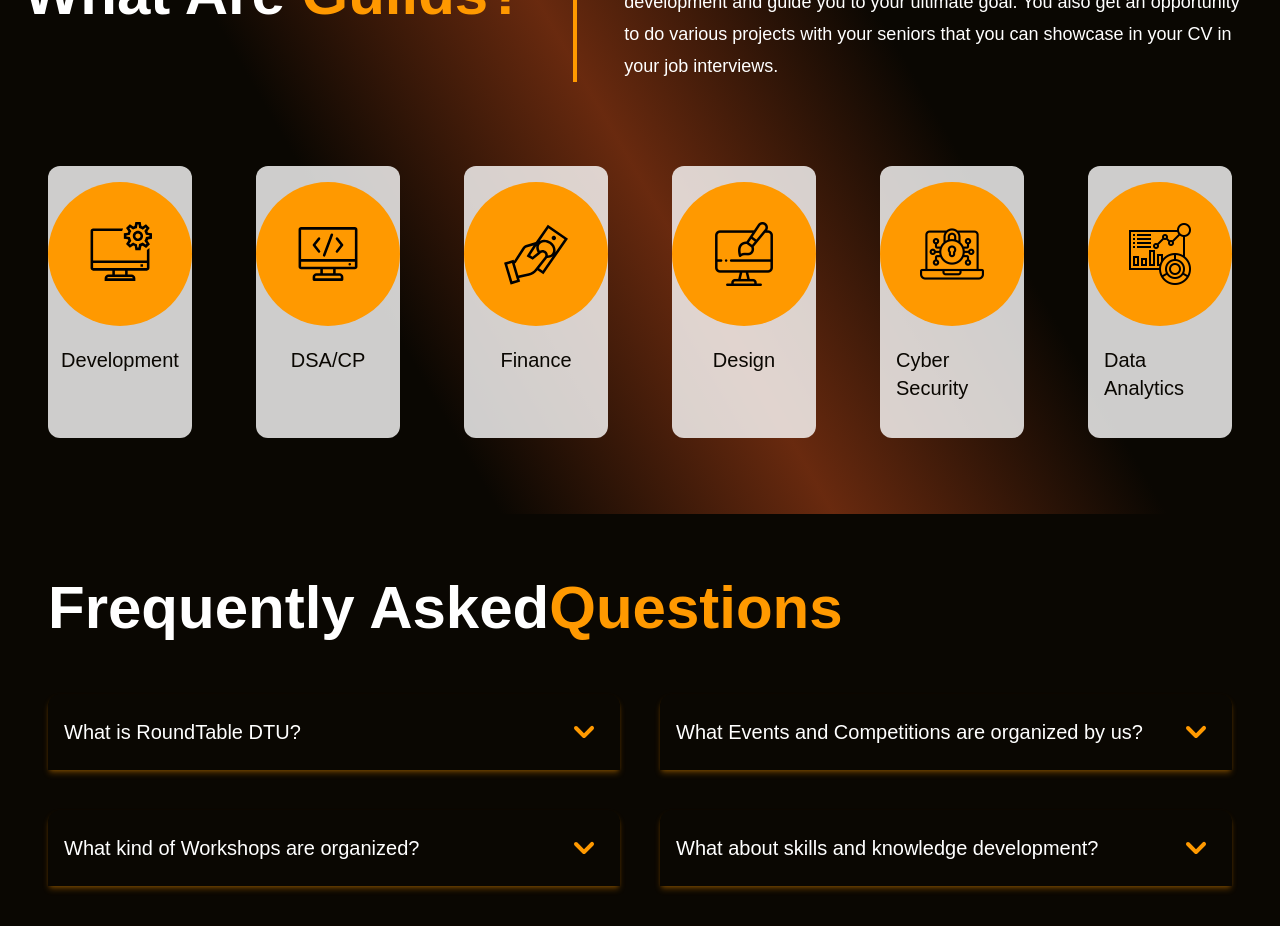
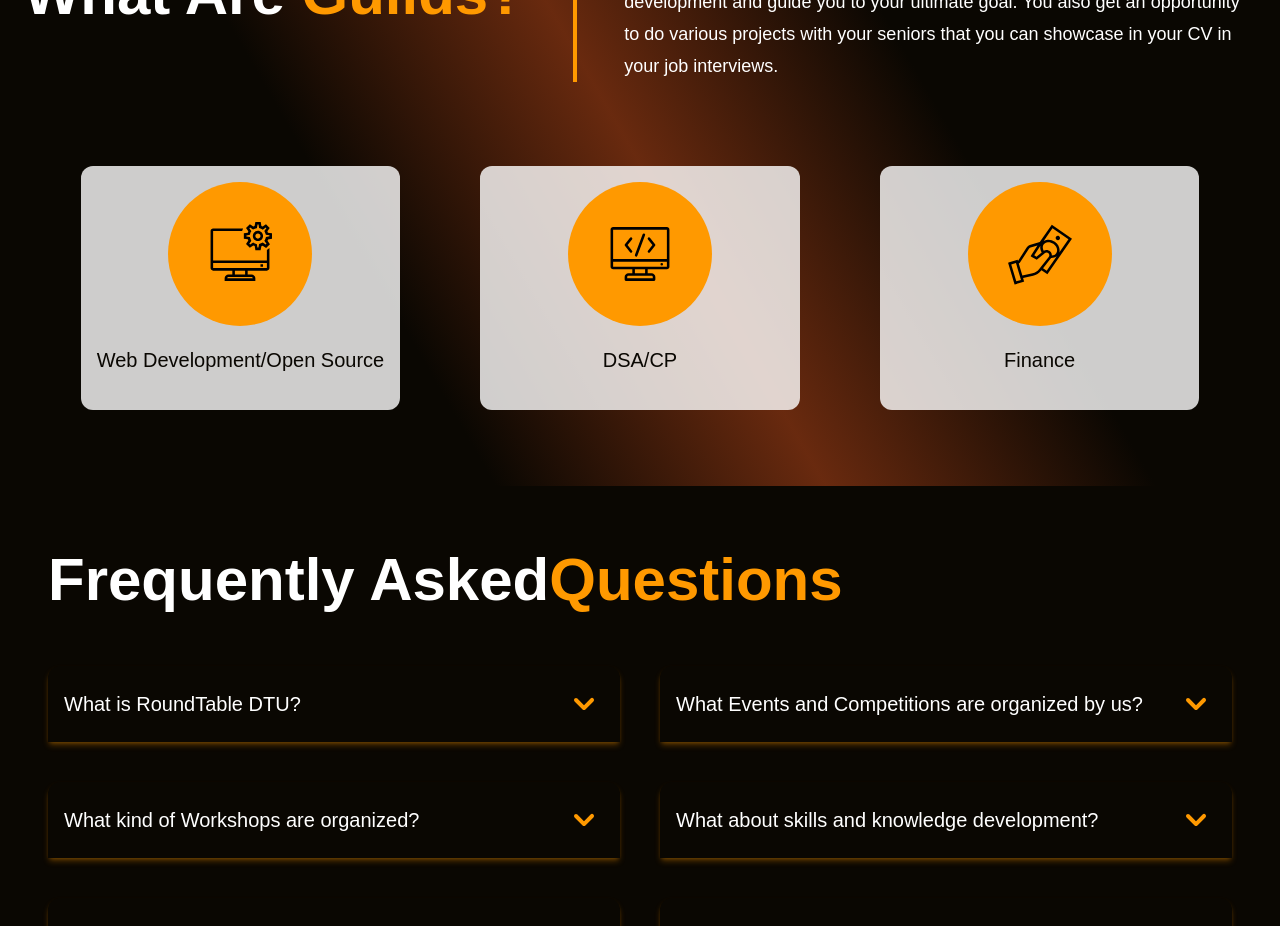
Before and after one commit to RoundTableDTU/Official-Website, a Next.js app: page /about in a window 1280 px wide. Shown: the part 800-1726 px from the top of the page. Built offline with nearby package versions, Linux system fonts and the light colour scheme.

Commit message:
guildsEdit

```diff
--- a/pages/about.tsx
+++ b/pages/about.tsx
@@ -54,7 +54,7 @@ const About = (props: Props) => {
             <div className="w-1 hidden md:block bg-primary-orange"></div>
             <h1 className="md:w-1/2 text-lg leading-8 ">{sigInfo.text}</h1>
           </div>
-          <div className="grid grid-cols-2 md:grid-cols-6 gap-6 md:gap-16 md:justify-around py-9 px-10">{renderSigCardsd}</div>
+          <div className="grid grid-cols-1 md:grid-cols-3 gap-6 md:gap-20 md:justify-around py-9 px-10">{renderSigCardsd}</div>
         </div>
         {/* <div className="h-full w-full absolute z-[2] bg-[#1f0909]/[0.72]"></div> */}
         {/* <img
--- a/utility/roundtableText.ts
+++ b/utility/roundtableText.ts
@@ -110,7 +110,7 @@ export const sigInfo = {
 
 export const sigList = [
   {
-    title: `Development`,
+    title: `Web Development/Open Source`,
     image: `/assets/sigs/webd.svg`,
   },
   {
@@ -121,18 +121,18 @@ export const sigList = [
     title: `Finance`,
     image: `/assets/sigs/finance.svg`,
   },
-  {
-    title: `Design`,
-    image: `/assets/sigs/design.png`,
-  },
-  {
-    title: `Cyber Security`,
-    image: `/assets/sigs/cyber.png`,
-  },
-  {
-    title: `Data Analytics`,
-    image: `/assets/sigs/data.png`,
-  },
+  // {
+  //   title: `Design`,
+  //   image: `/assets/sigs/design.png`,
+  // },
+  // {
+  //   title: `Cyber Security`,
+  //   image: `/assets/sigs/cyber.png`,
+  // },
+  // {
+  //   title: `Data Analytics`,
+  //   image: `/assets/sigs/data.png`,
+  // },
 ];
 
 //event page data
```
